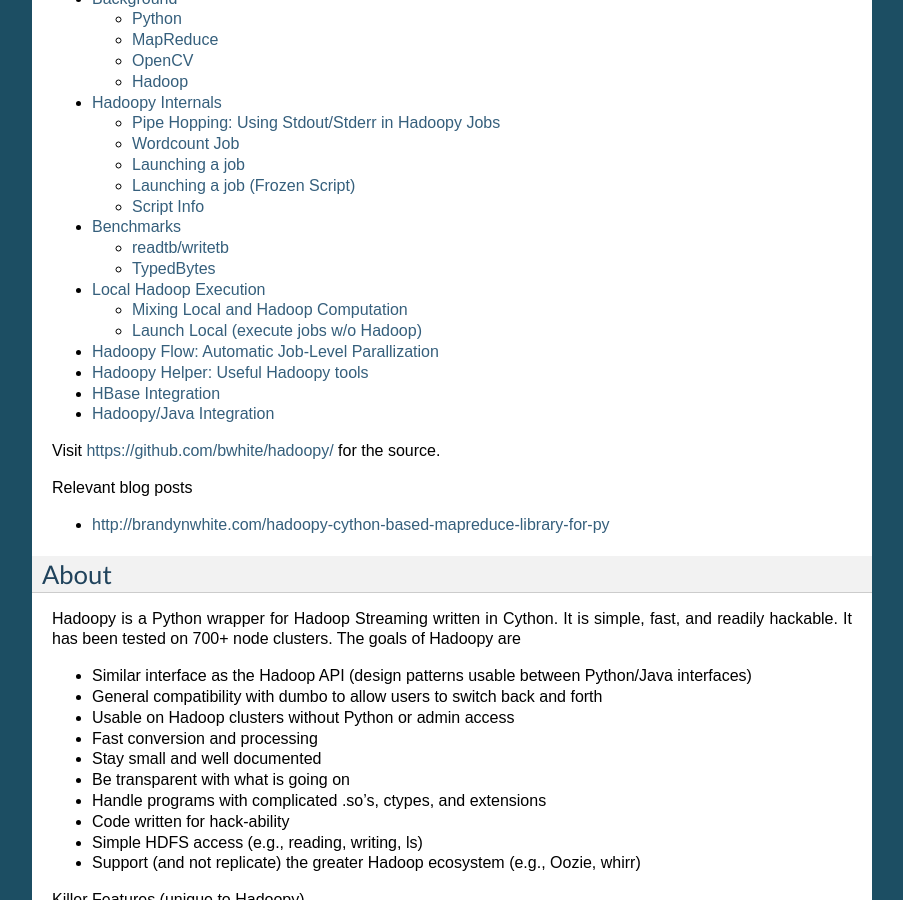
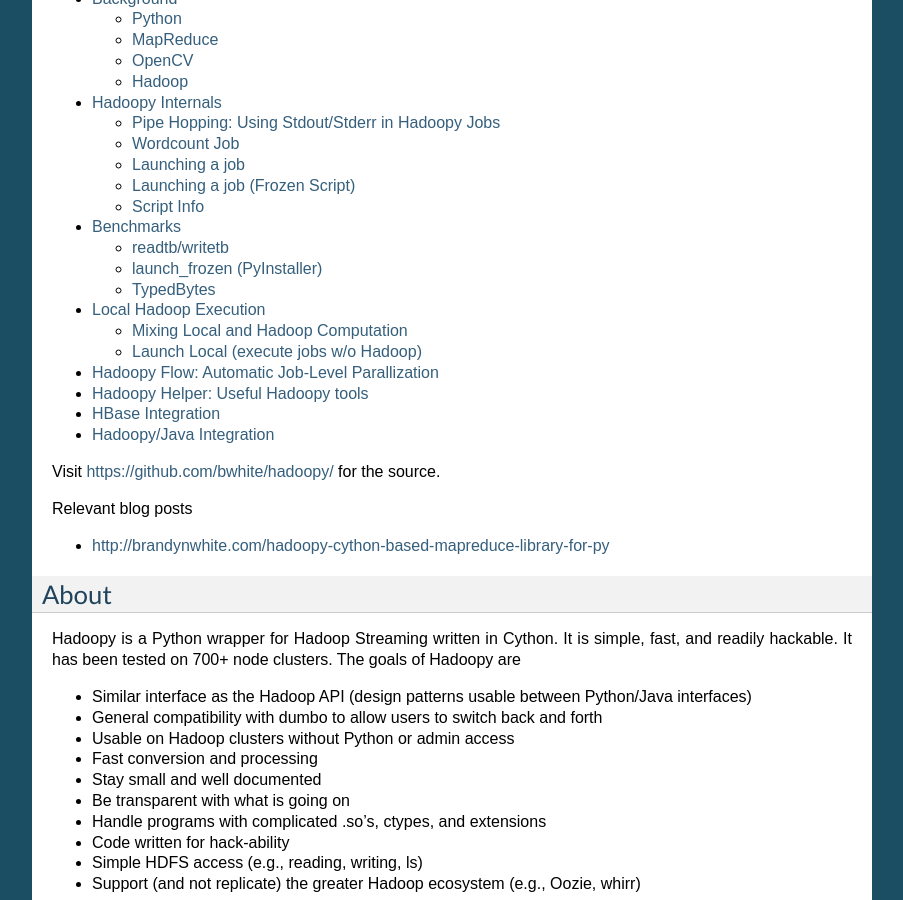
Before and after one commit to bwhite/hadoopy, a Sphinx documentation site: the page built from doc/index.rst, in a window 1280 px wide and 900 px high, scrolled down 561 px. Shown: the whole window, without its empty margins (198-1101 px from the left). Built offline with Sphinx 7.4.7, drawn with Linux system fonts in a browser that asks for light colours; formulas are drawn with MathJax 3.

Commit message:
Updated docs
Signed-off-by: Brandyn A. White <bwhite@dappervision.com>

```diff
--- a/doc/benchmarks.rst
+++ b/doc/benchmarks.rst
@@ -8,6 +8,12 @@
 .. raw:: html
 
     <script src="https://gist.github.com/3194576.js?file=readwritetb.py"></script>
+
+launch_frozen (PyInstaller)
+---------------------------
+.. raw:: html
+
+    <script src="https://gist.github.com/3194576.js?file=freeze.py"></script>
 
 TypedBytes
 ----------
```
